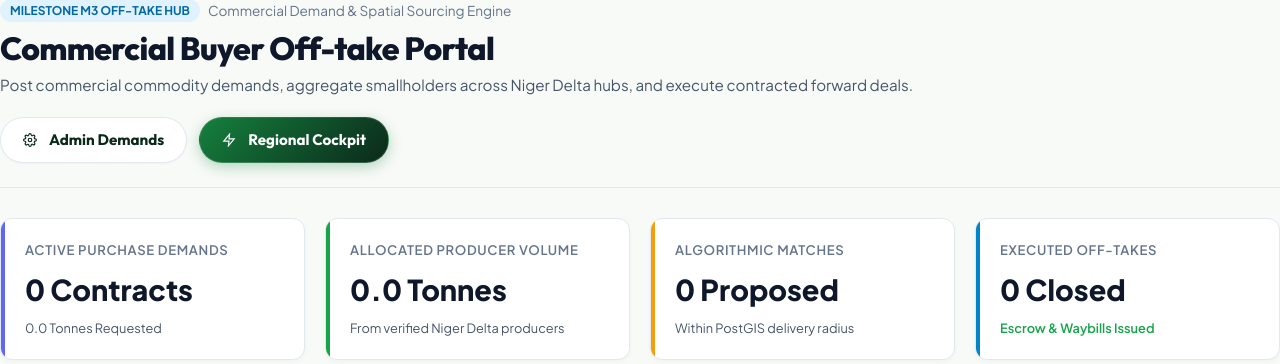
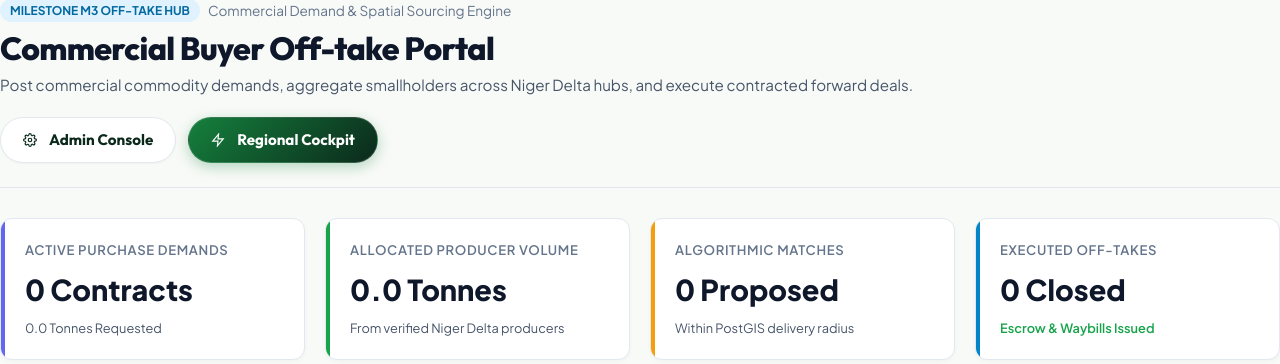
Before and after one commit to Sircliffjoe/dfac-agridep, a Django app: page /portal/buyer/ in a window 1280 px wide. Shown: the part 161-525 px from the top of the page. Run offline with Django 5.2, Linux system fonts and the light colour scheme; the visitor is signed in with stand-in values (Sample User, id 1); data that the repository does not hold is empty; parts of the project's set-up code (start-up, migrations or seed data) failed here and were passed over.

Commit message:
fix: replace all legacy /admin/ references with custom admin console and redirect /admin/ to /portal/admin/

```diff
--- a/agridep/config/urls.py
+++ b/agridep/config/urls.py
@@ -1,5 +1,6 @@
 from django.contrib import admin
 from django.urls import path, include
+from django.shortcuts import redirect
 from django.http import JsonResponse
 from django.conf import settings
 from django.conf.urls.static import static
@@ -22,8 +23,9 @@ urlpatterns = [
     # Public & Stakeholder Portal Pages
     path('', include('agridep.apps.portal.urls')),
 
-    # Operations Administration
-    path('admin/', admin.site.urls),
+    # Operations Administration (Redirects default /admin/ directly to custom Executive Console)
+    path('admin/', lambda request: redirect('admin-console')),
+    path('django-admin-internal/', admin.site.urls),
 
     # Internal Healthcheck
     path('api/v1/health/', health_check, name='health-check'),
--- a/agridep/templates/portal/buyer_portal.html
+++ b/agridep/templates/portal/buyer_portal.html
@@ -160,8 +160,8 @@
         </div>
 
         <div style="display: flex; gap: 12px; align-items: center;">
-            <a href="/admin/market/buyerdemand/" class="btn btn-secondary">
-                <svg width="14" height="14" viewBox="0 0 24 24" fill="none" stroke="currentColor" stroke-width="2" style="display:inline-block; vertical-align:middle; margin-right:4px;"><circle cx="12" cy="12" r="3"/><path d="M19.4 15a1.65 1.65 0 0 0 .33 1.82l.06.06a2 2 0 0 1 0 2.83 2 2 0 0 1-2.83 0l-.06-.06a1.65 1.65 0 0 0-1.82-.33 1.65 1.65 0 0 0-1 1.51V21a2 2 0 0 1-2 2 2 2 0 0 1-2-2v-.09A1.65 1.65 0 0 0 9 19.4a1.65 1.65 0 0 0-1.82.33l-.06.06a2 2 0 0 1-2.83 0 2 2 0 0 1 0-2.83l.06-.06a1.65 1.65 0 0 0 .33-1.82 1.65 1.65 0 0 0-1.51-1H3a2 2 0 0 1-2-2 2 2 0 0 1 2-2h.09A1.65 1.65 0 0 0 4.6 9a1.65 1.65 0 0 0-.33-1.82l-.06-.06a2 2 0 0 1 0-2.83 2 2 0 0 1 2.83 0l.06.06a1.65 1.65 0 0 0 1.82.33H9a1.65 1.65 0 0 0 1-1.51V3a2 2 0 0 1 2-2 2 2 0 0 1 2 2v.09a1.65 1.65 0 0 0 1 1.51 1.65 1.65 0 0 0 1.82-.33l.06-.06a2 2 0 0 1 2.83 0 2 2 0 0 1 0 2.83l-.06.06a1.65 1.65 0 0 0-.33 1.82V9a1.65 1.65 0 0 0 1.51 1H21a2 2 0 0 1 2 2 2 2 0 0 1-2 2h-.09a1.65 1.65 0 0 0-1.51 1z"/></svg> Admin Demands
+            <a href="{% url 'admin-console' %}" class="btn btn-secondary">
+                <svg width="14" height="14" viewBox="0 0 24 24" fill="none" stroke="currentColor" stroke-width="2" style="display:inline-block; vertical-align:middle; margin-right:4px;"><circle cx="12" cy="12" r="3"/><path d="M19.4 15a1.65 1.65 0 0 0 .33 1.82l.06.06a2 2 0 0 1 0 2.83 2 2 0 0 1-2.83 0l-.06-.06a1.65 1.65 0 0 0-1.82-.33 1.65 1.65 0 0 0-1 1.51V21a2 2 0 0 1-2 2 2 2 0 0 1-2-2v-.09A1.65 1.65 0 0 0 9 19.4a1.65 1.65 0 0 0-1.82.33l-.06.06a2 2 0 0 1-2.83 0 2 2 0 0 1 0-2.83l.06-.06a1.65 1.65 0 0 0 .33-1.82 1.65 1.65 0 0 0-1.51-1H3a2 2 0 0 1-2-2 2 2 0 0 1 2-2h.09A1.65 1.65 0 0 0 4.6 9a1.65 1.65 0 0 0-.33-1.82l-.06-.06a2 2 0 0 1 0-2.83 2 2 0 0 1 2.83 0l.06.06a1.65 1.65 0 0 0 1.82.33H9a1.65 1.65 0 0 0 1-1.51V3a2 2 0 0 1 2-2 2 2 0 0 1 2 2v.09a1.65 1.65 0 0 0 1 1.51 1.65 1.65 0 0 0 1.82-.33l.06-.06a2 2 0 0 1 2.83 0 2 2 0 0 1 0 2.83l-.06.06a1.65 1.65 0 0 0-.33 1.82V9a1.65 1.65 0 0 0 1.51 1H21a2 2 0 0 1 2 2 2 2 0 0 1-2 2h-.09a1.65 1.65 0 0 0-1.51 1z"/></svg> Admin Console
             </a>
             <a href="/cockpit/" class="btn btn-primary">
                 <svg width="14" height="14" viewBox="0 0 24 24" fill="none" stroke="currentColor" stroke-width="2" style="display:inline-block; vertical-align:middle; margin-right:4px;"><polygon points="13 2 3 14 12 14 11 22 21 10 12 10 13 2"/></svg> Regional Cockpit
--- a/agridep/templates/portal/cockpit.html
+++ b/agridep/templates/portal/cockpit.html
@@ -213,7 +213,7 @@
             <button onclick="document.getElementById('import-modal').scrollIntoView({behavior: 'smooth'})" class="btn btn-secondary">
                 Import Attendance
             </button>
-            <a href="/admin/" class="btn btn-primary">
+            <a href="{% url 'admin-console' %}" class="btn btn-primary" style="background: #15803d; border-color: #166534;">
                 Admin Console
             </a>
         </div>
--- a/agridep/templates/portal/lender_portal.html
+++ b/agridep/templates/portal/lender_portal.html
@@ -142,8 +142,8 @@
         </div>
 
         <div style="display: flex; gap: 12px; align-items: center;">
-            <a href="/admin/finance/loanrecord/" class="btn btn-secondary">
-                <svg width="14" height="14" viewBox="0 0 24 24" fill="none" stroke="currentColor" stroke-width="2" style="display:inline-block; vertical-align:middle; margin-right:4px;"><circle cx="12" cy="12" r="3"/><path d="M19.4 15a1.65 1.65 0 0 0 .33 1.82l.06.06a2 2 0 0 1 0 2.83 2 2 0 0 1-2.83 0l-.06-.06a1.65 1.65 0 0 0-1.82-.33 1.65 1.65 0 0 0-1 1.51V21a2 2 0 0 1-2 2 2 2 0 0 1-2-2v-.09A1.65 1.65 0 0 0 9 19.4a1.65 1.65 0 0 0-1.82.33l-.06.06a2 2 0 0 1-2.83 0 2 2 0 0 1 0-2.83l.06-.06a1.65 1.65 0 0 0 .33-1.82 1.65 1.65 0 0 0-1.51-1H3a2 2 0 0 1-2-2 2 2 0 0 1 2-2h.09A1.65 1.65 0 0 0 4.6 9a1.65 1.65 0 0 0-.33-1.82l-.06-.06a2 2 0 0 1 0-2.83 2 2 0 0 1 2.83 0l.06.06a1.65 1.65 0 0 0 1.82.33H9a1.65 1.65 0 0 0 1-1.51V3a2 2 0 0 1 2-2 2 2 0 0 1 2 2v.09a1.65 1.65 0 0 0 1 1.51 1.65 1.65 0 0 0 1.82-.33l.06-.06a2 2 0 0 1 2.83 0 2 2 0 0 1 0 2.83l-.06.06a1.65 1.65 0 0 0-.33 1.82V9a1.65 1.65 0 0 0 1.51 1H21a2 2 0 0 1 2 2 2 2 0 0 1-2 2h-.09a1.65 1.65 0 0 0-1.51 1z"/></svg> Admin Loan Book
+            <a href="{% url 'admin-console' %}" class="btn btn-secondary">
+                <svg width="14" height="14" viewBox="0 0 24 24" fill="none" stroke="currentColor" stroke-width="2" style="display:inline-block; vertical-align:middle; margin-right:4px;"><circle cx="12" cy="12" r="3"/><path d="M19.4 15a1.65 1.65 0 0 0 .33 1.82l.06.06a2 2 0 0 1 0 2.83 2 2 0 0 1-2.83 0l-.06-.06a1.65 1.65 0 0 0-1.82-.33 1.65 1.65 0 0 0-1 1.51V21a2 2 0 0 1-2 2 2 2 0 0 1-2-2v-.09A1.65 1.65 0 0 0 9 19.4a1.65 1.65 0 0 0-1.82.33l-.06.06a2 2 0 0 1-2.83 0 2 2 0 0 1 0-2.83l.06-.06a1.65 1.65 0 0 0 .33-1.82 1.65 1.65 0 0 0-1.51-1H3a2 2 0 0 1-2-2 2 2 0 0 1 2-2h.09A1.65 1.65 0 0 0 4.6 9a1.65 1.65 0 0 0-.33-1.82l-.06-.06a2 2 0 0 1 0-2.83 2 2 0 0 1 2.83 0l.06.06a1.65 1.65 0 0 0 1.82.33H9a1.65 1.65 0 0 0 1-1.51V3a2 2 0 0 1 2-2 2 2 0 0 1 2 2v.09a1.65 1.65 0 0 0 1 1.51 1.65 1.65 0 0 0 1.82-.33l.06-.06a2 2 0 0 1 2.83 0 2 2 0 0 1 0 2.83l-.06.06a1.65 1.65 0 0 0-.33 1.82V9a1.65 1.65 0 0 0 1.51 1H21a2 2 0 0 1 2 2 2 2 0 0 1-2 2h-.09a1.65 1.65 0 0 0-1.51 1z"/></svg> Admin Console
             </a>
             <a href="/cockpit/" class="btn btn-primary">
                 <svg width="14" height="14" viewBox="0 0 24 24" fill="none" stroke="currentColor" stroke-width="2" style="display:inline-block; vertical-align:middle; margin-right:4px;"><polygon points="13 2 3 14 12 14 11 22 21 10 12 10 13 2"/></svg> Regional Cockpit
```
